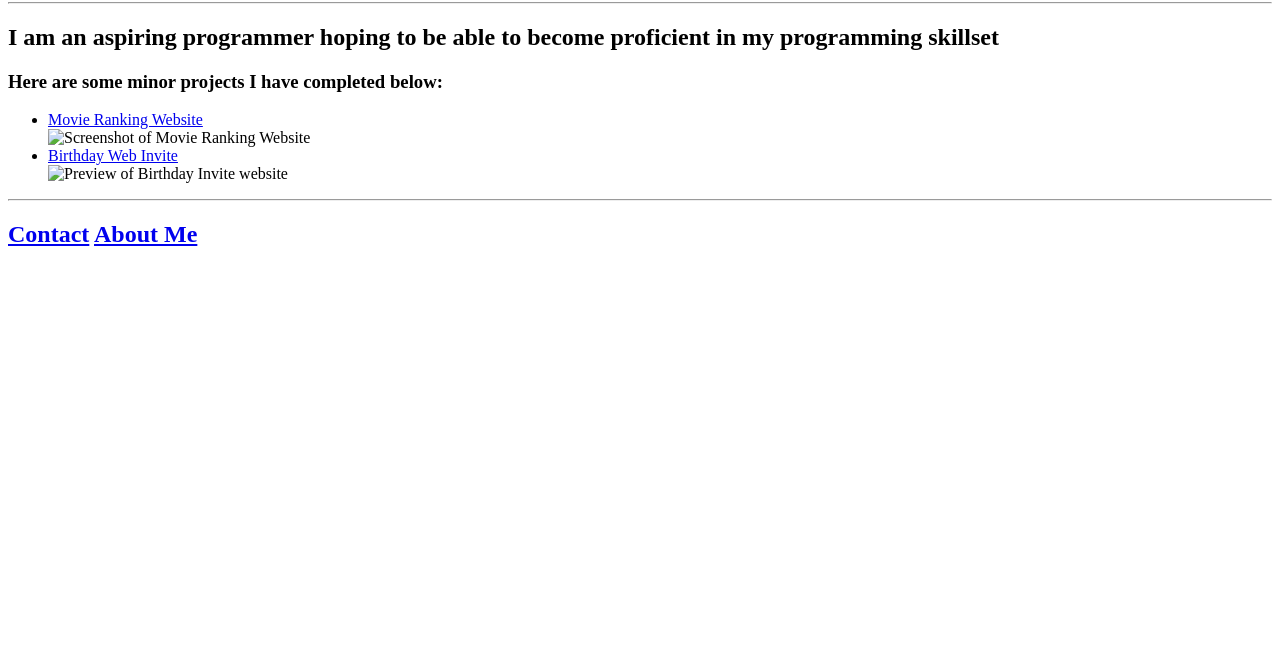
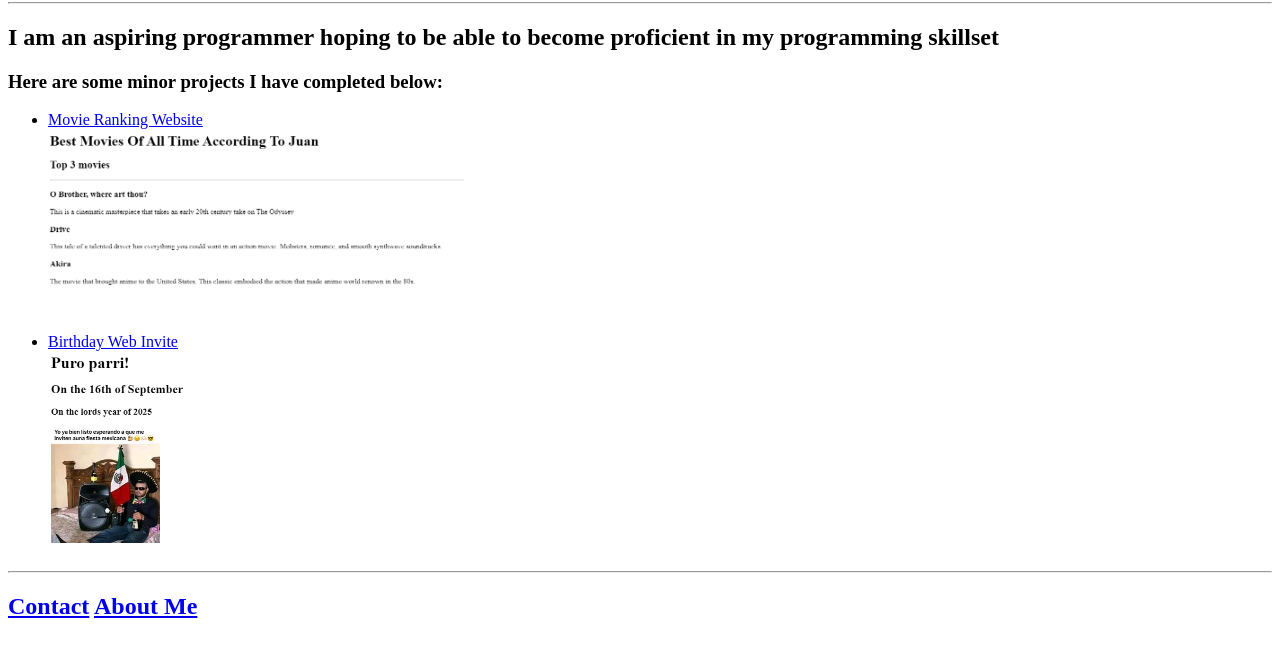
Before and after one commit to Jhuertamoreno/html-portfolio, a plain HTML site: page index.html in a window 1280 px wide. Shown: the part 78-734 px from the top of the page. Drawn offline with Linux system fonts and the light colour scheme.

Commit message:
Update index.html

```diff
--- a/index.html
+++ b/index.html
@@ -16,11 +16,11 @@
                 <li>
                     <a href="./public/movie-ranking.html">Movie Ranking Website</a>
                 </li>
-                    <img src="./assets/images/Movie_Ranking_Website.png" height="200" href="./public/birthday-invite.html" alt="Screenshot of Movie Ranking Website">
+                    <img src="./assets/Movie_Ranking_Website.png" height="200" href="./public/birthday-invite.html" alt="Screenshot of Movie Ranking Website">
                 <li>
                     <a href="./public/birthday-invite.html">Birthday Web Invite</a>
                 </li>
-                    <img src="./assets/images/Birthday-Invite-website.png" height="200" href="./public/birthday-invite.html" alt="Preview of Birthday Invite website">
+                    <img src="./assets/Birthday-Invite-website.png" height="200" href="./public/birthday-invite.html" alt="Preview of Birthday Invite website">
             </ul>
             <hr />
             <h2>
```
